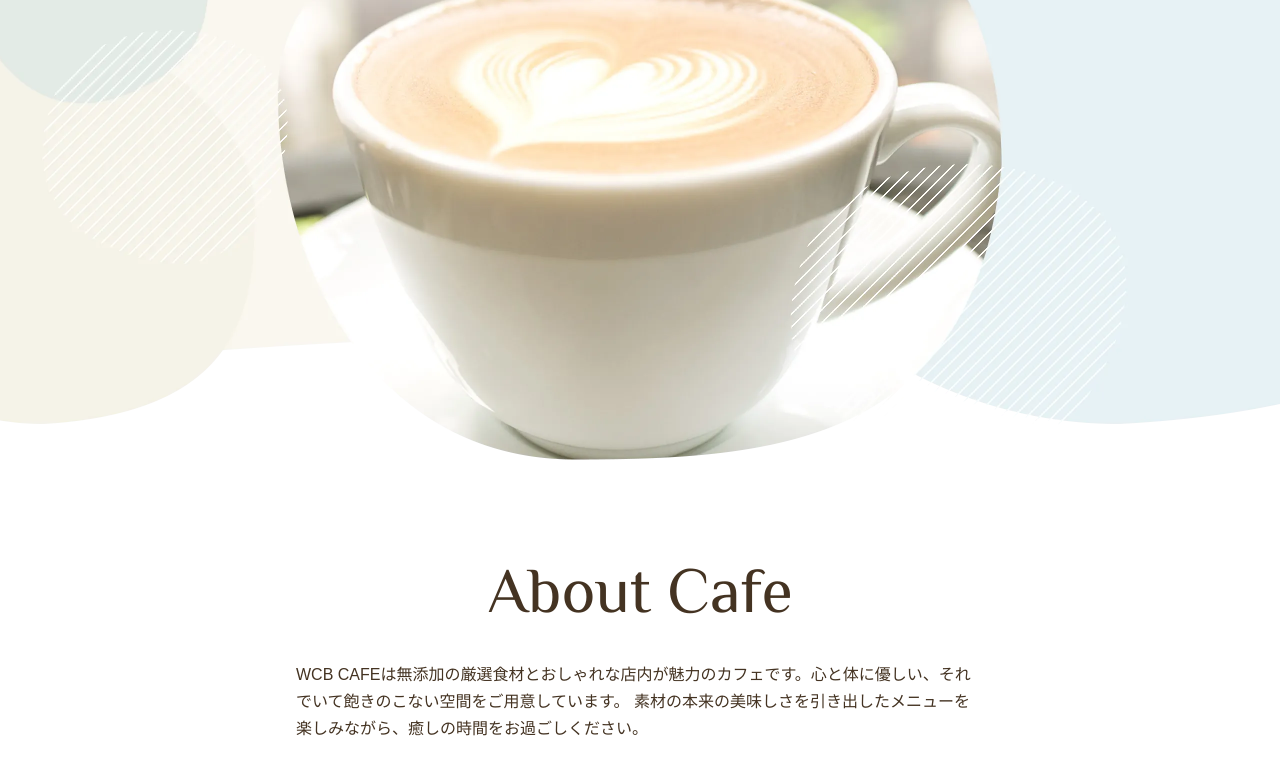
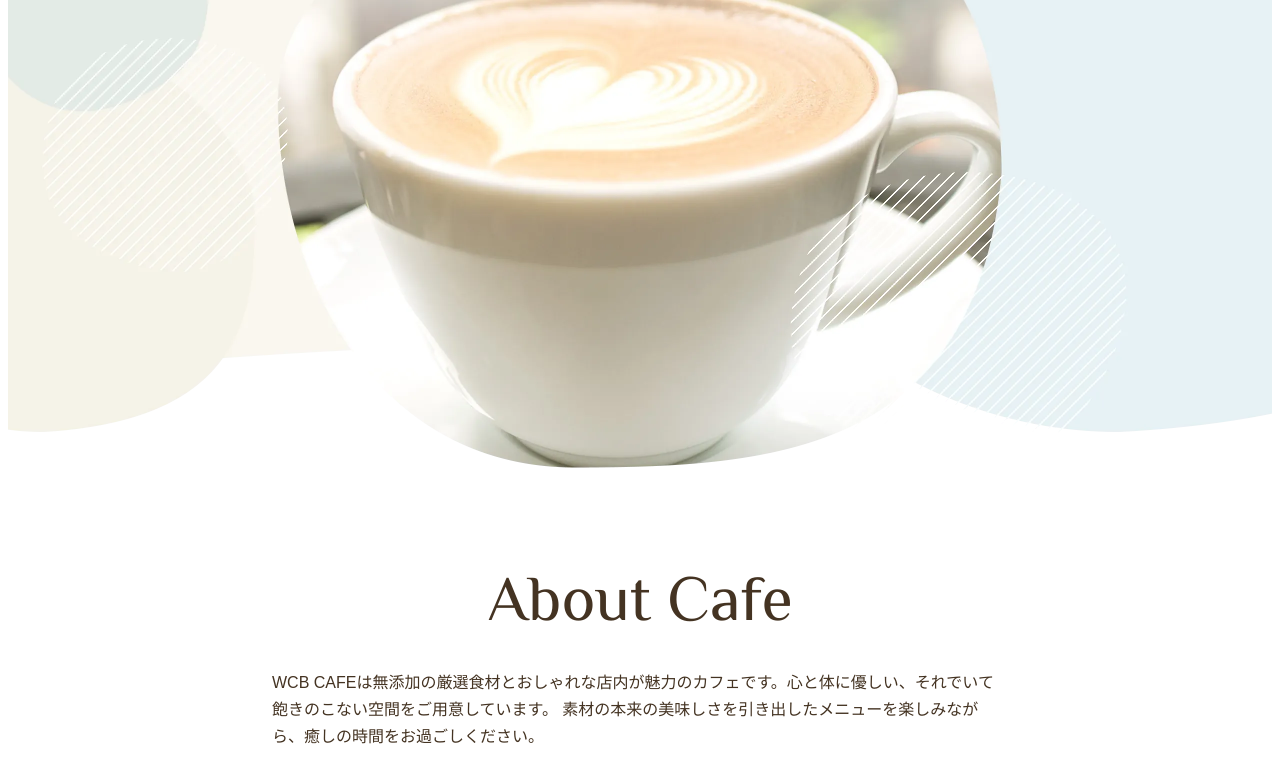
Before and after one commit to Mew-Q/WBCCafe, a plain HTML site: page index.html in a window 1280 px wide. Shown: the part 328-1089 px from the top of the page. Drawn offline with Linux system fonts and the light colour scheme; some packages are replaced by stand-ins of ours.

Commit message:
Update index.html

```diff
--- a/index.html
+++ b/index.html
@@ -7,10 +7,10 @@
         <meta name="viewport" content="width=device-width, initial-scale=1">
 
     <!-- ファビコン -->
-        <link rel="icon" type="image/png" href="favicon.png">
+        <link rel="icon" type="images" href="favicon.png">
 
     <!-- リセットCSS -->
-        <link rel="stylesheet" href="https://unpkg.com/ress/dist/ress.min.css">
+        <link rel="stylesheet" href="style.css">
 
     <!-- Googleフォント -->
         <link rel="preconnect" href="https://fonts.googleapis.com">
```
